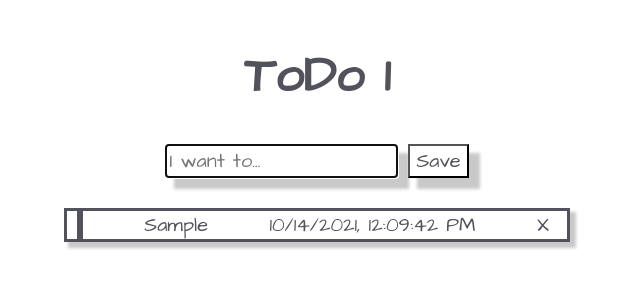
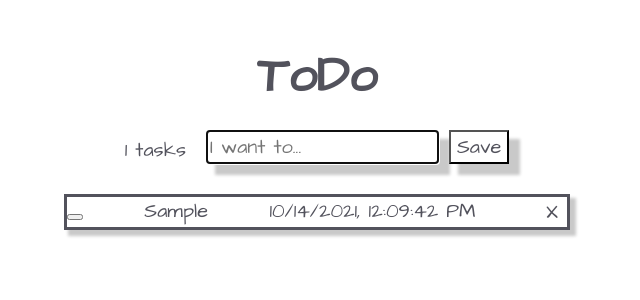
Before and after one commit to KaterinaGe/todo, a React (Create React App) app in the folder my-app/: page / in a window 1280 px wide. Both pictures are taken after typing "Sample" into the empty fields and a click on the button "Save". Shown: the top 300 px of the page, without its empty margins (323-963 px from the left). Built offline with nearby package versions, Linux system fonts and the light colour scheme.

Commit message:
added tasks and delete

```diff
--- a/my-app/src/App.js
+++ b/my-app/src/App.js
@@ -9,6 +9,7 @@ function App() {
   const addTask = (userInput) => {
     if(userInput) {
       const newItem = {
+        done: false,
         id: Math.random().toString(36).substr(2,9),
         task: userInput,
         complete: false
@@ -24,9 +25,12 @@ function App() {
   return (
     <div className="app">
       <header>
-        <h1 className="h1">ToDo {todos.length}</h1>
+        <h1 className="h1">ToDo</h1>
       </header>
-      <TodoList addTask={addTask} />
+      <div className="add">
+        <p className="sum">{todos.length} tasks</p>
+        <TodoList addTask={addTask} />
+      </div>
       {todos.map((todo) => {
         return (
           <Task
@@ -34,7 +38,7 @@ function App() {
             key={todo.id}
             removeTask={removeTask}
             className="tasks"
-            />
+          />
         )
       })}
     </div>
--- a/my-app/src/Task.js
+++ b/my-app/src/Task.js
@@ -1,14 +1,14 @@
-function Task({ todo, date, removeTask }) {
+function Task({ todo, removeTask }) {
     return (
         <div key={todo.id} className="task">
             <div>
-                <label>
+                <button>
                     <input
                         type="checkbox"
                         id={Math.random().toString(36).substr(2,9)}
                         className="check"
                     />
-                </label>
+                </button>
             </div>
             <div>
                 {todo.task}
@@ -16,9 +16,9 @@ function Task({ todo, date, removeTask }) {
             <div>
                 {(new Date()).toLocaleString()}
             </div>
-            <div className="remove" onClick={() => removeTask(todo.id)}>
+            <button className="remove" onClick={() => removeTask(todo.id)}>
                 X
-            </div>
+            </button>
         </div>
     )
 }
--- a/my-app/src/index.css
+++ b/my-app/src/index.css
@@ -13,8 +13,20 @@
 }
 
 .h1 {
+  margin-bottom: 0;
   text-align: center;
   font-size: 50px;
+}
+
+.add{
+  display: flex;
+  align-items: center;
+  justify-content: space-between;
+}
+
+.sum {
+  padding-right: 20px;
+  padding-top: 5px;
 }
 
 .enter{
@@ -25,12 +37,10 @@
 .input {
   display: flex;
   cursor: pointer;
-  margin-bottom: 20px;
   box-shadow: 10px 10px 3px 1px rgb(201, 201, 201)
 }
 
 .save {
-  margin-top: -20px;
   margin-left: 10px;
   background-color: white;
   cursor: pointer;
```
